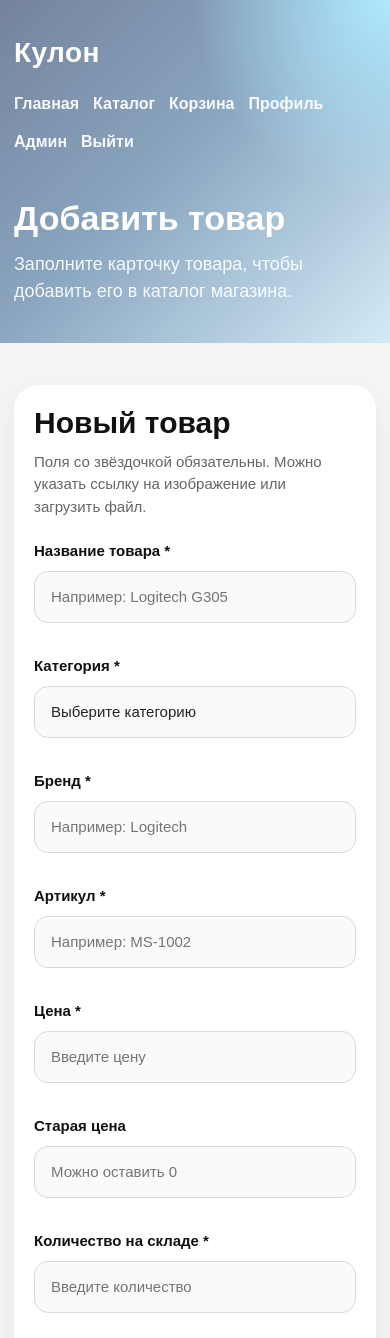
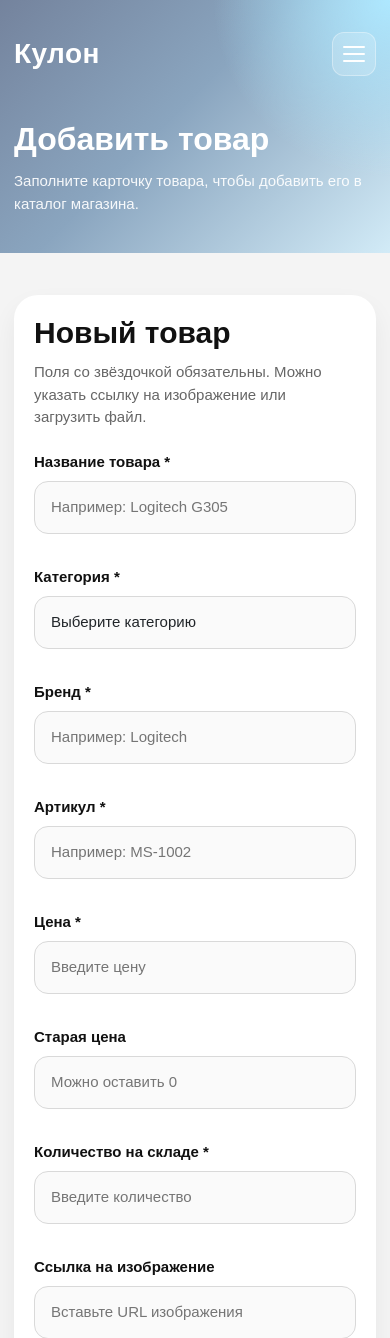
Before and after one commit to Seeeemne/Electric-shop, a Flask app: page /admin/products/add in a window 390 px wide. Shown: the top 1338 px of the page. Run offline with Flask 3, Linux system fonts and the light colour scheme; the visitor is signed in with stand-in values (Sample User, id 1).

Commit message:
Update layout and responsive menu

```diff
--- a/templates/base.html
+++ b/templates/base.html
@@ -92,6 +92,32 @@
         .nav-links a:hover {
             color: white;
             opacity: 0.75;
+        }
+
+        .menu-toggle {
+            display: none;
+        }
+
+        .menu-button {
+            display: none;
+            width: 44px;
+            height: 44px;
+            border-radius: 12px;
+            background: rgba(255, 255, 255, 0.18);
+            border: 1px solid rgba(255, 255, 255, 0.35);
+            align-items: center;
+            justify-content: center;
+            flex-direction: column;
+            gap: 5px;
+            cursor: pointer;
+        }
+
+          .menu-button span {
+            width: 22px;
+            height: 2px;
+            background: white;
+            border-radius: 999px;
+            display: block;
         }
 
         .page-hero {
@@ -214,13 +240,40 @@
 
         @media (max-width: 860px) {
             .navbar {
-                align-items: flex-start;
-                flex-direction: column;
+                position: relative;
+                align-items: center;
+                flex-direction: row;
+            }
+
+            .menu-button {
+                display: flex;
             }
 
             .nav-links {
-                justify-content: flex-start;
-                gap: 14px;
+                display: none;
+                position: absolute;
+                top: 64px;
+                left: 0;
+                right: 0;
+                background: rgba(20, 34, 50, 0.96);
+                border: 1px solid rgba(255, 255, 255, 0.18);
+                border-radius: 18px;
+                padding: 16px;
+                flex-direction: column;
+                align-items: stretch;
+                gap: 8px;
+                z-index: 50;
+                box-shadow: 0 16px 34px rgba(0, 0, 0, 0.18);
+            }
+
+            .nav-links a {
+                padding: 12px 14px;
+                border-radius: 12px;
+                background: rgba(255, 255, 255, 0.08);
+            }
+
+            .menu-toggle:checked ~ .nav-links {
+                display: flex;
             }
         }
 
@@ -241,6 +294,53 @@
                 padding-top: 34px;
             }
         }
+
+
+            img {
+                max-width: 100%;
+            }
+
+            table {
+                max-width: 100%;
+            }
+
+
+        @media (max-width: 920px) {
+            .page-title {
+                font-size: 38px;
+            }
+
+            .page-subtitle {
+                font-size: 16px;
+            }
+        }
+
+        @media (max-width: 640px) {
+            body {
+                font-size: 15px;
+            }
+
+            .page-title {
+                font-size: 32px;
+            }
+
+            .page-subtitle {
+                font-size: 15px;
+            }
+
+            footer {
+                padding: 46px 0 28px;
+                margin-top: 50px;
+            }
+
+            .footer-brand h3 {
+                font-size: 28px;
+            }
+
+            .footer-column h4 {
+                font-size: 18px;
+            }
+        }
     </style>
 
     {% block extra_head %}{% endblock %}
@@ -251,6 +351,14 @@
         <div class="container">
             <header class="navbar">
                 <a href="/" class="logo">Кулон</a>
+
+                <input type="checkbox" id="menu-toggle" class="menu-toggle">
+
+                <label for="menu-toggle" class="menu-button" aria-label="Открыть меню">
+                    <span></span>
+                    <span></span>
+                    <span></span>
+                </label>
 
                 <nav class="nav-links">
                     <a href="/">Главная</a>
```
